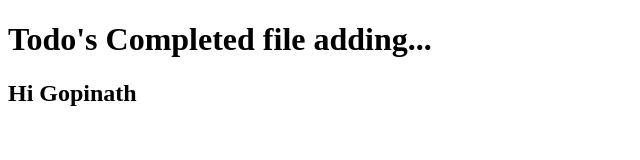
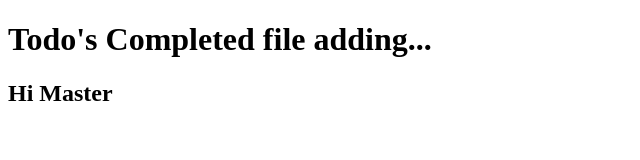
Before and after one commit to Gopinathaddagatla/Practice-JS, a plain HTML site: page todos-completed.html in a window 1280 px wide. Shown: the full height of the page, 0-640 px from the left. Drawn offline with Linux system fonts and the light colour scheme.

Commit message:
Adding text from master branch

```diff
--- a/todos-completed.html
+++ b/todos-completed.html
@@ -7,6 +7,6 @@
 </head>
 <body>
     <h1>Todo's Completed file adding...</h1>
-    <h2>Hi Gopinath</h2>
+    <h2>Hi Master</h2>
 </body>
 </html>
```
